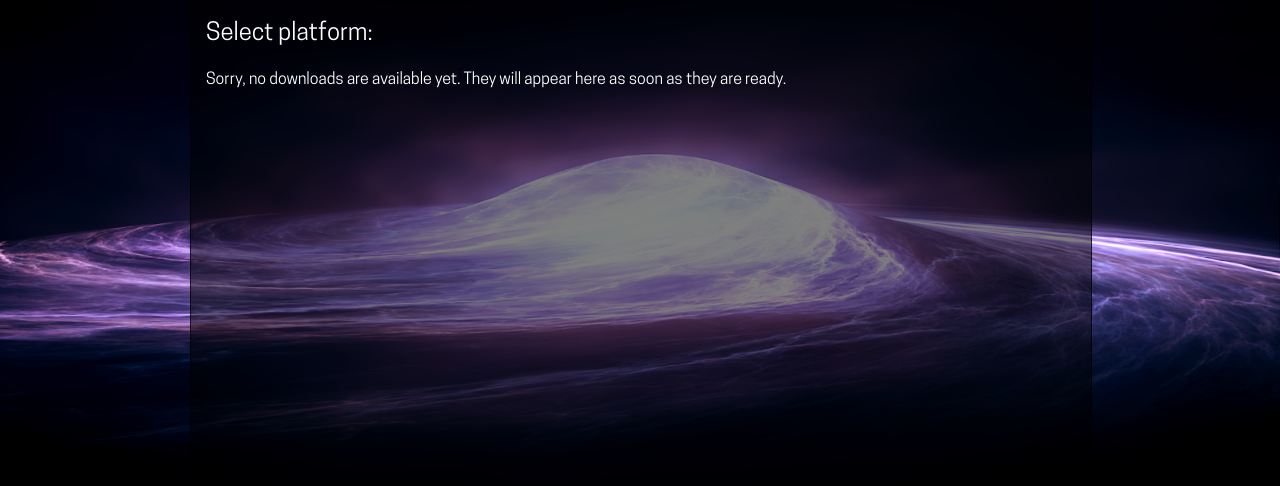
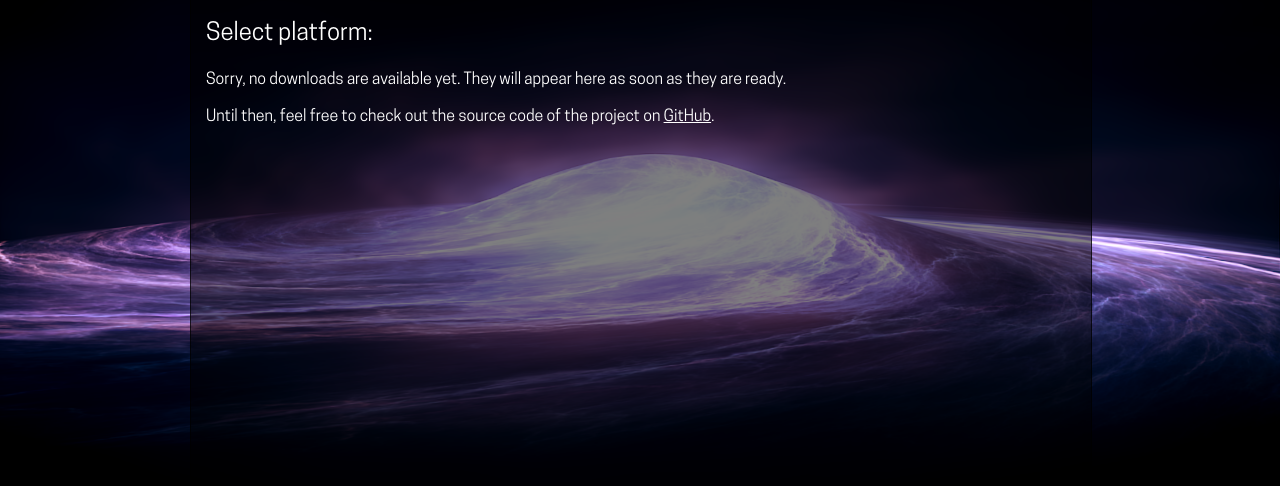
Before and after one commit to Jtfedd/Galaxis, a plain HTML site: page docs/download.html in a window 1280 px wide. Shown: the part 136-622 px from the top of the page. Drawn offline with Linux system fonts and the light colour scheme.

Commit message:
Add github link to documentation pages

```diff
--- a/docs/download.html
+++ b/docs/download.html
@@ -20,6 +20,7 @@
             <h1>Download Galaxis</h1>
             <h2>Select platform:</h2>
             <p>Sorry, no downloads are available yet. They will appear here as soon as they are ready.</p>
+            <p>Until then, feel free to check out the source code of the project on <a href="https://github.com/Jtfedd/Galaxis">GitHub</a>.</p>
             <div class="content-spacer"></div>
         </div>
     </div>
--- a/docs/style/styles.css
+++ b/docs/style/styles.css
@@ -6,6 +6,10 @@ body {
     overflow: hidden;
     font-family: cooper-hewitt;
     color: #fff;
+}
+
+a {
+    color: white;
 }
 
 ::-webkit-scrollbar {
```
